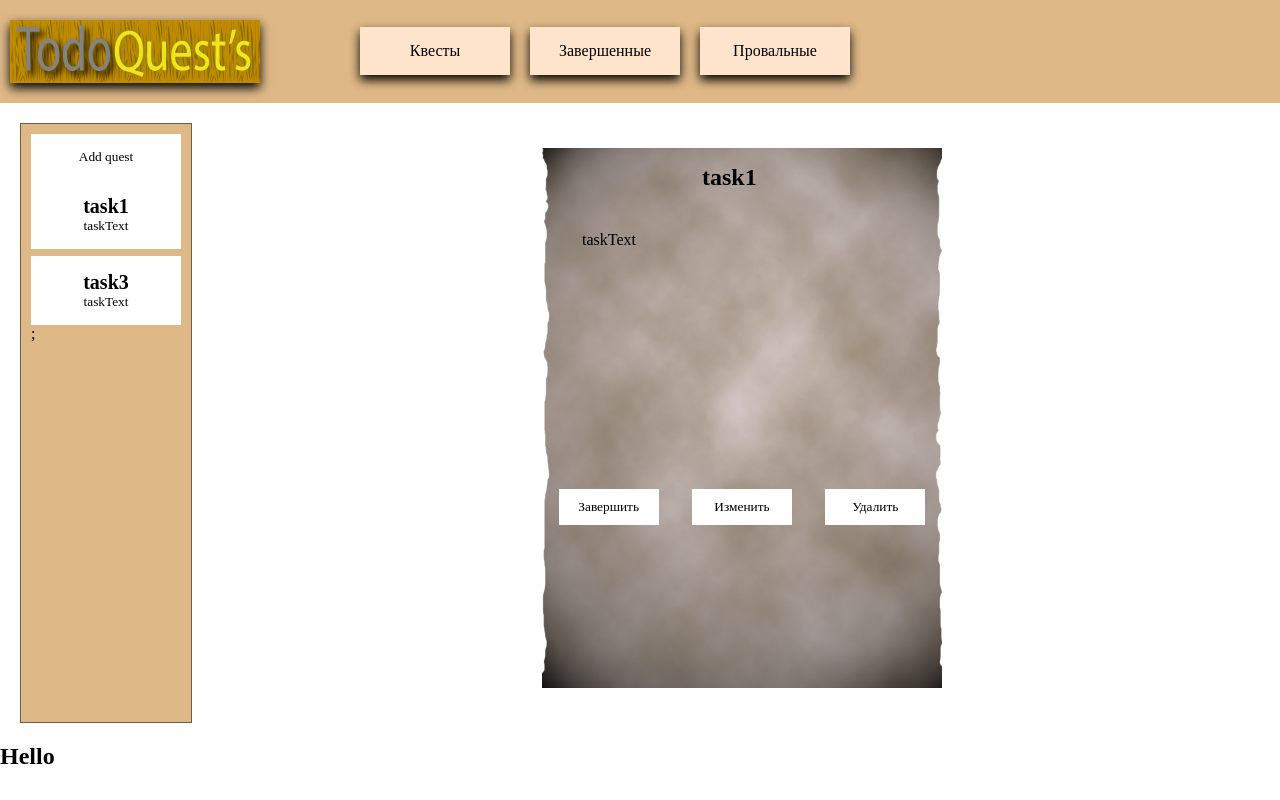
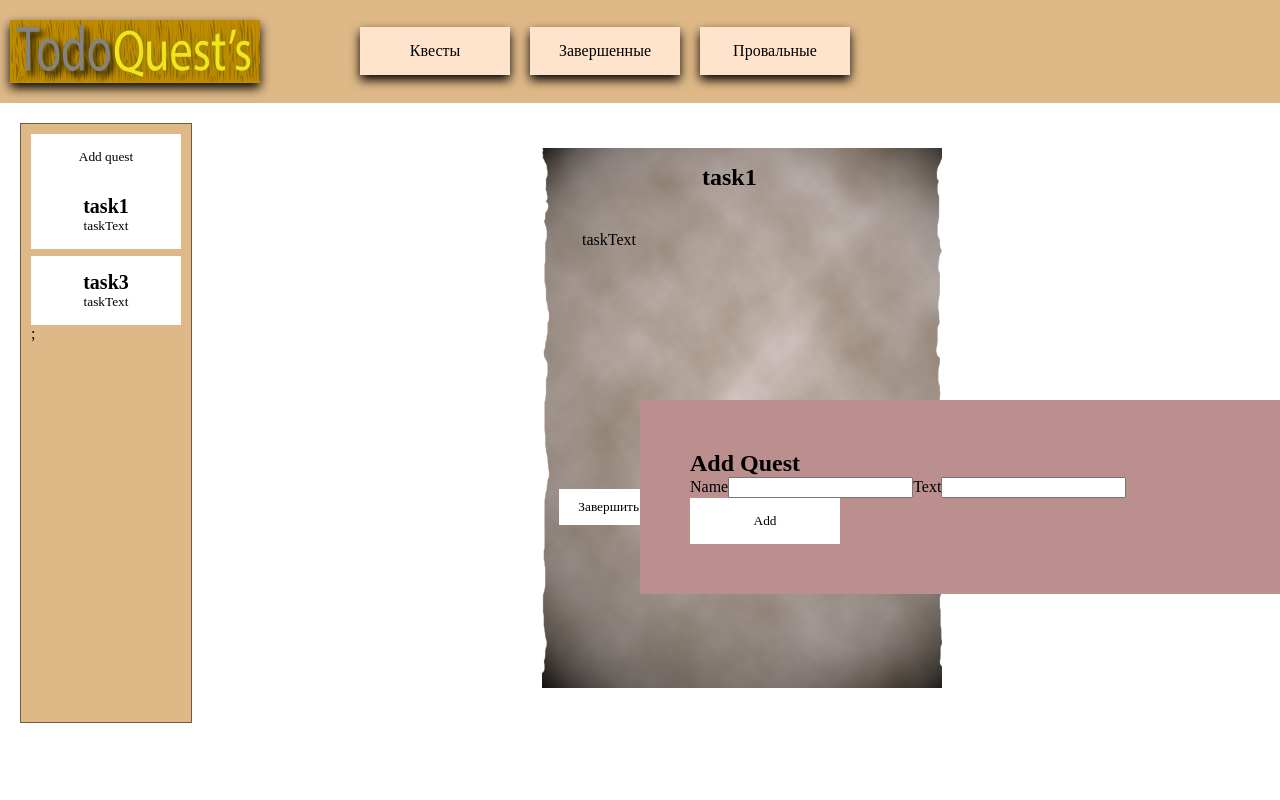
Before and after one commit to Skenzi/Todo, a React app: page / in a window 1280 px wide. Both pictures are taken after a click on the button "Add quest". Built offline with nearby package versions, Linux system fonts and the light colour scheme; the HTML template or start-up script is replaced by a standard one.

Commit message:
update modal

```diff
--- a/src/components/ModalFormTask.jsx
+++ b/src/components/ModalFormTask.jsx
@@ -1,10 +1,21 @@
 import React from 'react';
+import { useSelector } from 'react-redux';
+import { modalSelector } from '../store/selectors/index.js';
 
 const ModalTaskForm = () => {
-    return <div>
-        <h2>Hello</h2>
-        <form></form>
-    </div>
+    const modalState = useSelector(modalSelector);
+    return modalState.show ? <div className="modal-background">
+        <div className="modal">
+            <h2>Add Quest</h2>
+            <form className="form">
+                <label htmlFor="quest-name">Name</label>
+                <input name="quest-name" type="text"></input>
+                <label htmlFor="quest-text">Text</label>
+                <input name="quest-text" type="text"></input>
+                <button type="submit" className="button button-submit">Add</button>
+            </form>
+        </div>
+    </div> : null;
 };
 
 export default ModalTaskForm;
--- a/src/store/selectors/index.js
+++ b/src/store/selectors/index.js
@@ -1,7 +1,8 @@
 import { createSelector } from '@reduxjs/toolkit';
 
-const tasksSelector = (state) => state.tasksInfo.tasks;
-const currentTaskIdSelector = (state) => state.tasksInfo.currentTaskId;
+export const tasksSelector = (state) => state.tasksInfo.tasks;
+export const currentTaskIdSelector = (state) => state.tasksInfo.currentTaskId;
+export const modalSelector = (state) => state.modalInfo;
 
 export const tasksActiveSelector = createSelector(
     tasksSelector,
--- a/src/store/slices/modalSlice.js
+++ b/src/store/slices/modalSlice.js
@@ -7,7 +7,6 @@ const modalSlice = createSlice({
     },
     reducers: {
         setStateModal: (state, { payload }) => {
-            console.log(payload)
             state.show = payload;
         }
     }
```
